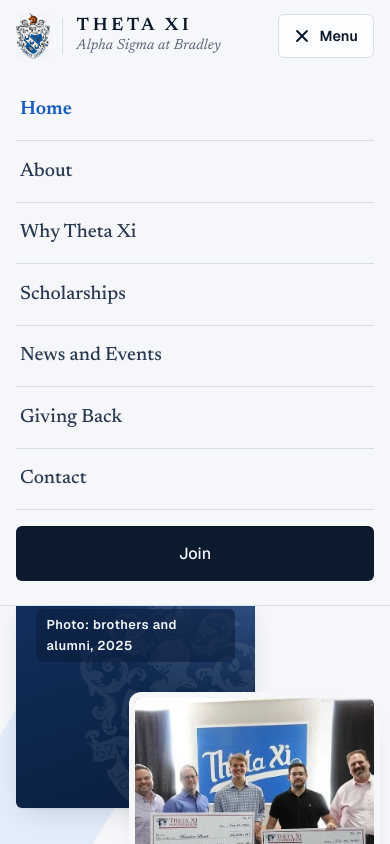
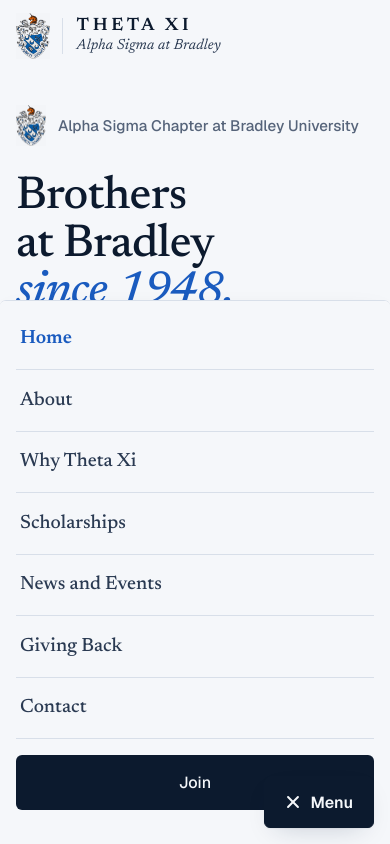
Before and after one commit to Gavinb8/thetaxias-website, a plain HTML site: page index.html in a window 390 px wide. Both pictures are taken after a click on the button "Menu". Shown: the top 844 px of the page. Drawn offline with nearby package versions, Linux system fonts and the light colour scheme.

Commit message:
Mobile pass and nav contrast fix (RAIL 55, 60)

```diff
--- a/css/styles.css
+++ b/css/styles.css
@@ -234,7 +234,7 @@ p { margin: 0 0 1em; text-wrap: pretty; }
   font-size: 0.92rem;
   font-weight: 400;
   letter-spacing: 0.01em;
-  color: var(--muted);
+  color: var(--ink-soft); /* --muted dropped to 4.4:1 when dark sections scroll under the see-through header (RAIL 55) */
 }
 
 .site-nav ul { list-style: none; margin: 0; padding: 0; display: flex; align-items: center; gap: 0.1rem; }
@@ -1400,3 +1400,75 @@ figcaption { margin-top: 0.75rem; font-size: 0.9rem; color: var(--muted); }
 [hidden] { display: none !important; }
 .news-post .photo { aspect-ratio: 16 / 10; }
 .news-post .photo img { width: 100%; height: 100%; object-fit: cover; }
+
+/* ------------------------------------------------------------------
+   MOBILE PASS (phones, portrait and landscape)
+   Kept in one block at the end so it is easy to find, tweak or remove.
+   ------------------------------------------------------------------ */
+
+/* Safety net: nothing may push the page sideways. "clip" (not "hidden") keeps sticky bars working. */
+html, body { overflow-x: clip; }
+/* A long word or email breaks onto the next line instead of running off the screen */
+h1, h2, h3, h4, p, li, dd, a { overflow-wrap: break-word; }
+
+/* Content that js/content.js fills in starts with some height, so the page does not jump when it lands */
+[data-render][aria-busy="true"] { min-height: 16rem; }
+
+@media (max-width: 1080px) {
+  /* Menu button floats at the bottom right (thumb reach) and the menu opens as a sheet above it.
+     The header goes solid: a blur is heavy on cheap phones, and it would trap the fixed button inside the header. */
+  .site-header { background: var(--bg); -webkit-backdrop-filter: none; backdrop-filter: none; }
+  .nav-toggle {
+    position: fixed;
+    right: max(1rem, env(safe-area-inset-right));
+    bottom: max(1rem, env(safe-area-inset-bottom));
+    z-index: 2;
+    min-height: 52px;
+    padding: 0 1.25rem;
+    background: var(--ink);
+    color: var(--bg);
+    border-color: var(--ink);
+    box-shadow: var(--shadow);
+    font-size: 1rem;
+  }
+  .site-nav {
+    inset: auto 0 0 0;
+    z-index: 1;
+    border-bottom: 0;
+    border-top: 1px solid var(--line);
+    border-radius: var(--radius) var(--radius) 0 0;
+    box-shadow: var(--shadow);
+    max-height: min(75dvh, 34rem);
+    padding-bottom: calc(5.5rem + env(safe-area-inset-bottom));
+    transform: translateY(16px);
+  }
+  /* Room at the very end of the page so the floating button never sits on the last links */
+  .footer-base { padding-bottom: 5.5rem; }
+  .about-nav { -webkit-backdrop-filter: none; backdrop-filter: none; background: var(--bg); }
+}
+
+@media (max-width: 480px) {
+  .button { white-space: normal; text-align: center; justify-content: center; }
+  .actions .button { flex: 1 1 100%; }
+  .stat strong { font-size: clamp(1.75rem, 9vw, 2.3rem); }
+  .footer-grid { grid-template-columns: 1fr; }
+}
+
+/* Phone held sideways: the screen is short, so shrink the header and menu rows, and
+   don't pin tall blocks that would be taller than the screen */
+@media (max-height: 480px) and (orientation: landscape) {
+  :root { --header-h: 56px; }
+  .brand img { width: 28px; }
+  .site-nav a { padding-block: 0.55rem; }
+}
+@media (max-height: 700px) {
+  .legacy-grid .sticky, .purposes-aside { position: static; }
+}
+
+/* Touch screens: every tap target at least 44px tall */
+@media (pointer: coarse) {
+  .text-link, .ticker-toggle, .about-nav a { min-height: 44px; }
+  .page-jump a { padding-block: 0.75rem 0.5rem; }
+  .site-footer li a, .site-footer p a { display: inline-flex; align-items: center; min-height: 44px; }
+  .site-footer ul { gap: 0; }
+}
--- a/js/site.js
+++ b/js/site.js
@@ -18,6 +18,10 @@ document.documentElement.classList.add("js");
   });
   nav.addEventListener("click", function (e) {
     if (e.target.closest("a")) setOpen(false);
+  });
+  // Tapping anywhere outside the menu closes it
+  document.addEventListener("click", function (e) {
+    if (nav.classList.contains("open") && !nav.contains(e.target) && !toggle.contains(e.target)) setOpen(false);
   });
   document.addEventListener("keydown", function (e) {
     if (e.key === "Escape" && nav.classList.contains("open")) {
```
